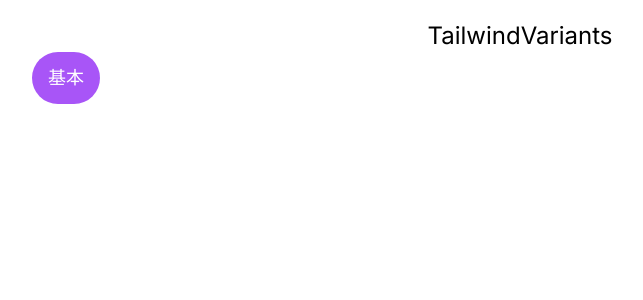
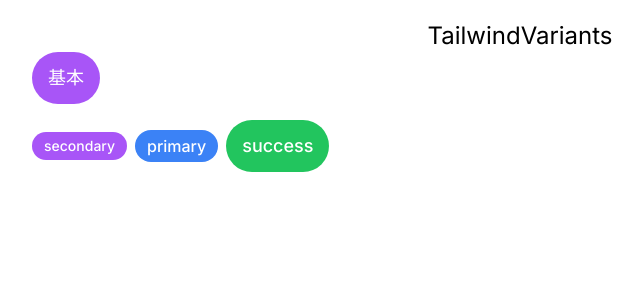
Before and after one commit to ryuta09/nextjs-testing-environment, a Next.js app: page /tailwindvariants in a window 1280 px wide. Shown: the top 300 px of the page, without its empty margins (120-763 px from the left). Built offline with nearby package versions, Linux system fonts and the light colour scheme.

Commit message:
feat: 複数のボタンを実装する際の呼び出し方

```diff
--- a/app/components/Button.tsx
+++ b/app/components/Button.tsx
@@ -5,12 +5,13 @@
   base: "font-medium bg-blue-500 text-white rounded-full active:opacity-80",
   variants: {
     color: {
-      primary: "bg-blue-500 text-white",
-      secondary: "bg-purple-500 text-white",
+      primary: "bg-blue-500 text-white hover:bg-blue-700",
+      secondary: "bg-purple-500 text-white hover:bg-purple-700",
+      success: "bg-green-500 hover:bg-green-700",
     },
     size: {
-      sm: "text-sm",
-      md: "text-base",
+      sm: "text-sm px-2 px-1",
+      md: "text-base px-3 px-2",
       lg: "px-4 py-3 text-lg",
     },
   },
--- a/app/tailwindvariants/page.tsx
+++ b/app/tailwindvariants/page.tsx
@@ -6,6 +6,12 @@
     <div className='max-w-[1000px] w-full mx-auto my-5 px-3'>
       <h2 className='text-2xl text-center '>TailwindVariants</h2>
       <Button color='secondary' size='lg'>基本</Button>
+
+      <div className='flex items-center gap-2 my-4'>
+        <Button color='secondary' size='sm'>secondary</Button>
+        <Button color='primary' size='md'>primary</Button>
+        <Button color='success' size='lg'>success</Button>
+      </div>
     </div>
   )
 }
```
